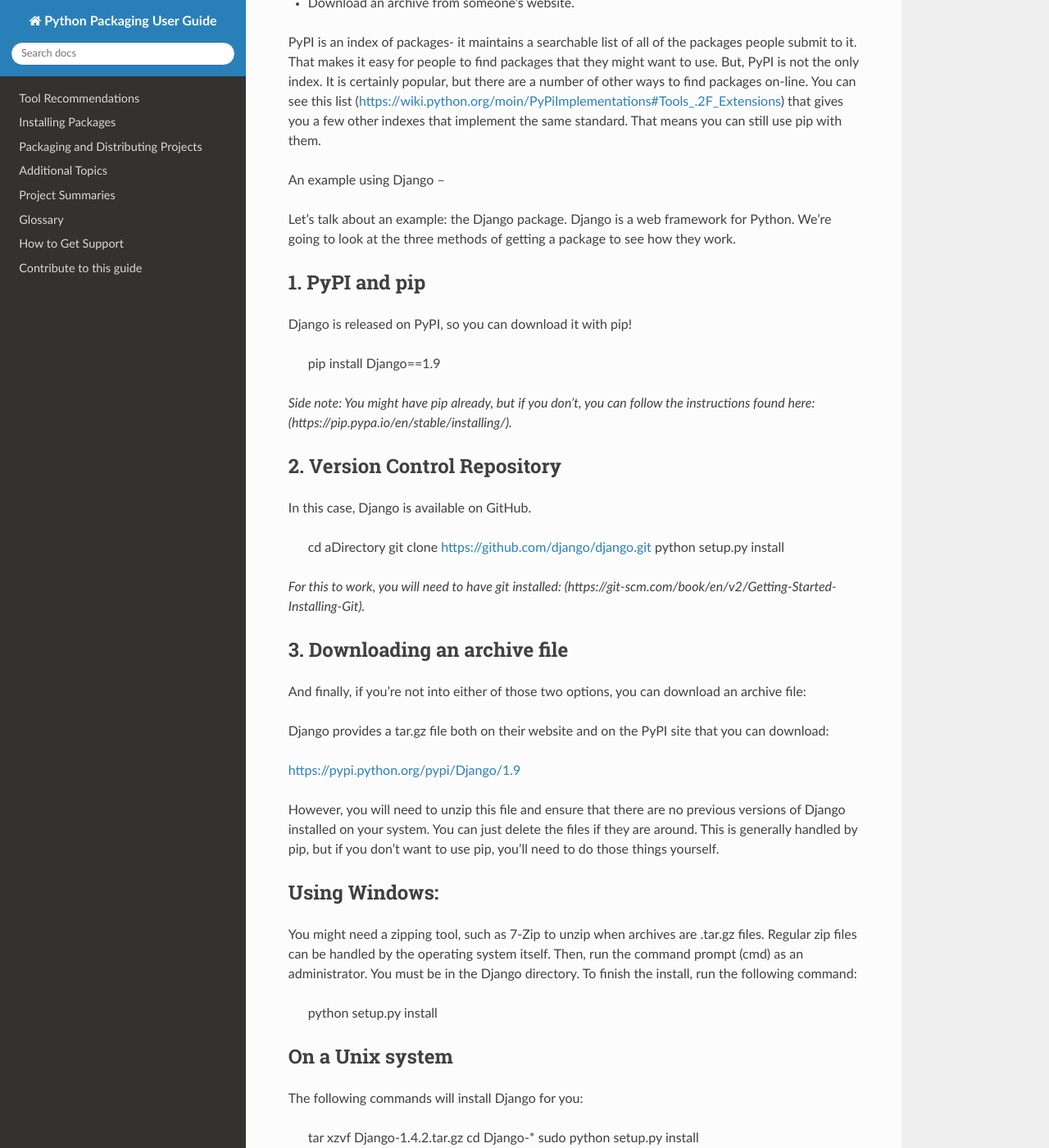
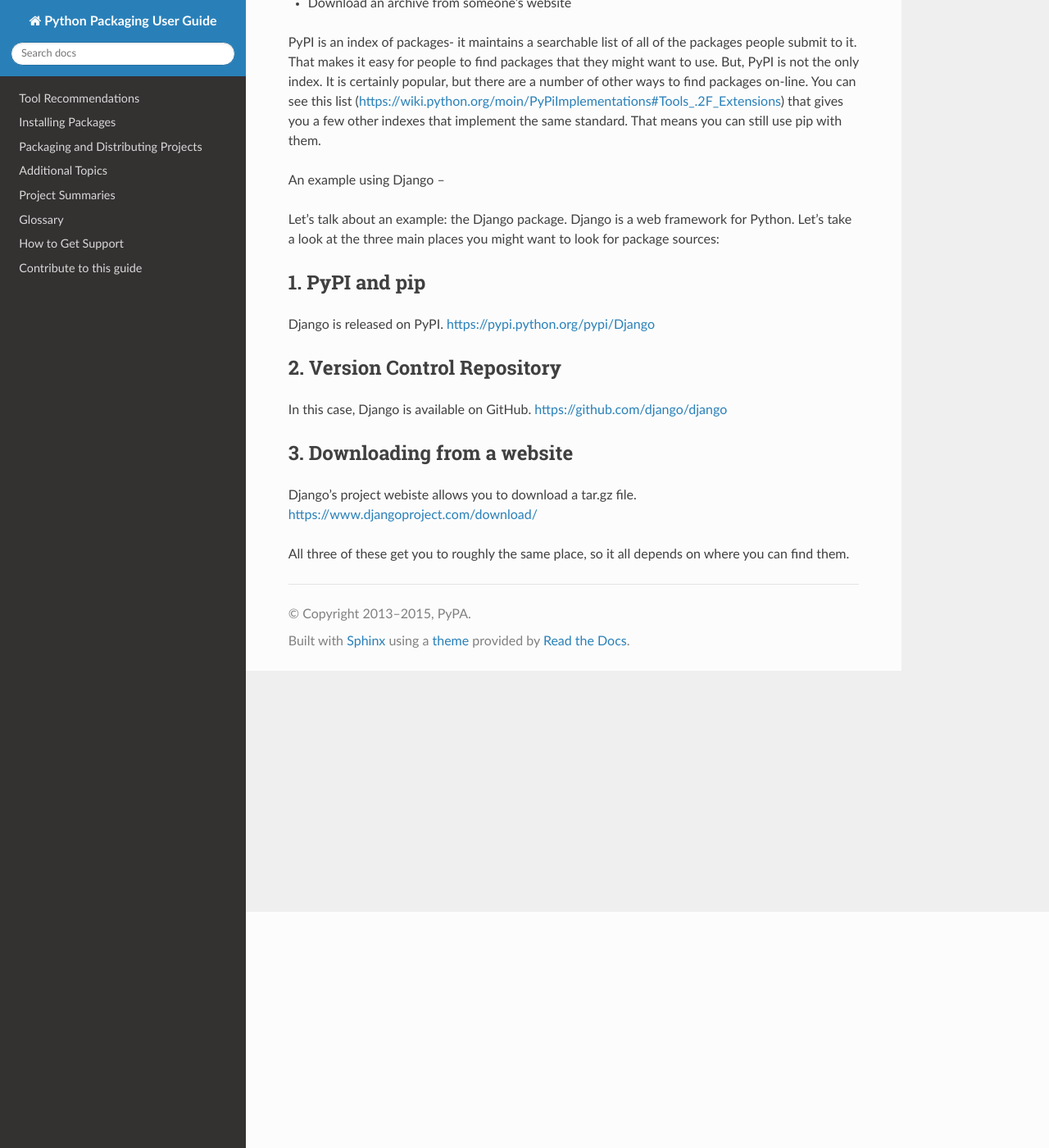
Before and after one commit to pypa/packaging.python.org, a Sphinx documentation site: the page built from source/package-sources.rst, in a window 1280 px wide and 1400 px high, scrolled down 288 px. Shown: the whole window at 82% size. Built offline with Sphinx 7.4.7 and the Read the Docs theme 2.0.0, drawn with Linux system fonts in a browser that asks for light colours; pages that are not in the unit, such as notebooks, are missing from menus; some of the changed text lies outside the part shown.

Commit message:
Trimmed down example section.

```diff
--- a/source/package-sources.rst
+++ b/source/package-sources.rst
@@ -3,8 +3,8 @@
 Packages can be distributed in a bunch of ways! PyPI is a great way to get packages that you want, but by no means the only way! Here are three main ways to get packages that you want:
 
 * Use pip to install packages that are hosted on PyPI
-* Download the source code from a version control repository like GitHub,
-* Download an archive from someone's website.
+* Download the source code from a version control repository like GitHub
+* Download an archive from someone's website
 
 
 PyPI is an index of packages- it maintains a searchable list of all of the packages people submit to it.  That makes it easy for people to find packages that they might want to use.   But, PyPI is not the only index. It is certainly popular, but there are a number of other ways to find packages on-line. You can see this list (https://wiki.python.org/moin/PyPiImplementations#Tools_.2F_Extensions) that gives you a few other indexes that implement the same standard. That means you can still use pip with them.
@@ -12,52 +12,23 @@
 An example using Django
 --
 
-Let's talk about an example: the Django package. Django is a web framework for Python.  We're going to look at the three methods of getting a package to see how they work.
+Let's talk about an example: the Django package. Django is a web framework for Python.  Let's take a look at the three main places you might want to look for package sources:
 
 1. PyPI and pip
 ----
 
-Django is released on PyPI, so you can download it with pip!
-
-	pip install Django==1.9
-
-*Side note: You might have pip already, but if you don't, you can follow the instructions found here: (https://pip.pypa.io/en/stable/installing/).*
+Django is released on PyPI.  https://pypi.python.org/pypi/Django
 
 2. Version Control Repository
 ----
 
-In this case, Django is available on GitHub.
-
-	cd aDirectory
-	git clone https://github.com/django/django.git
-	python setup.py install
-
-*For this to work, you will need to have git installed: (https://git-scm.com/book/en/v2/Getting-Started-Installing-Git).*
-
-3. Downloading an archive file
-----
-
-And finally, if you're not into either of those two options, you can download an archive file:
-
-Django provides a tar.gz file both on their website and on the PyPI site that you can download:
-
-https://pypi.python.org/pypi/Django/1.9
-
-However, you will need to unzip this file and ensure that there are no previous versions of Django installed on your system. You can just delete the files if they are around. This is generally handled by pip, but if you don't want to use pip, you'll need to do those things yourself.
-
-Using Windows:
-------
-You might need a zipping tool, such as 7-Zip to unzip when archives are .tar.gz files. Regular zip files can be handled by the operating system itself.
-Then, run the command prompt (cmd) as an administrator. You must be in the Django directory. To finish the install, run the following command:
-    python setup.py install
-
-On a Unix system
-------
-The following commands will install Django for you:
-
-	tar xzvf Django-1.4.2.tar.gz
-	cd Django-*
-	sudo python setup.py install
+In this case, Django is available on GitHub. https://github.com/django/django
 
 
-Using pip, git, or downloading an archive file do all get you to the same place, it just depends on your preference as to which one you choose.
+3. Downloading from a website
+----
+Django's project webiste allows you to download a tar.gz file. https://www.djangoproject.com/download/
+
+
+
+All three of these get you to roughly the same place, so it all depends on where you can find them.
```
